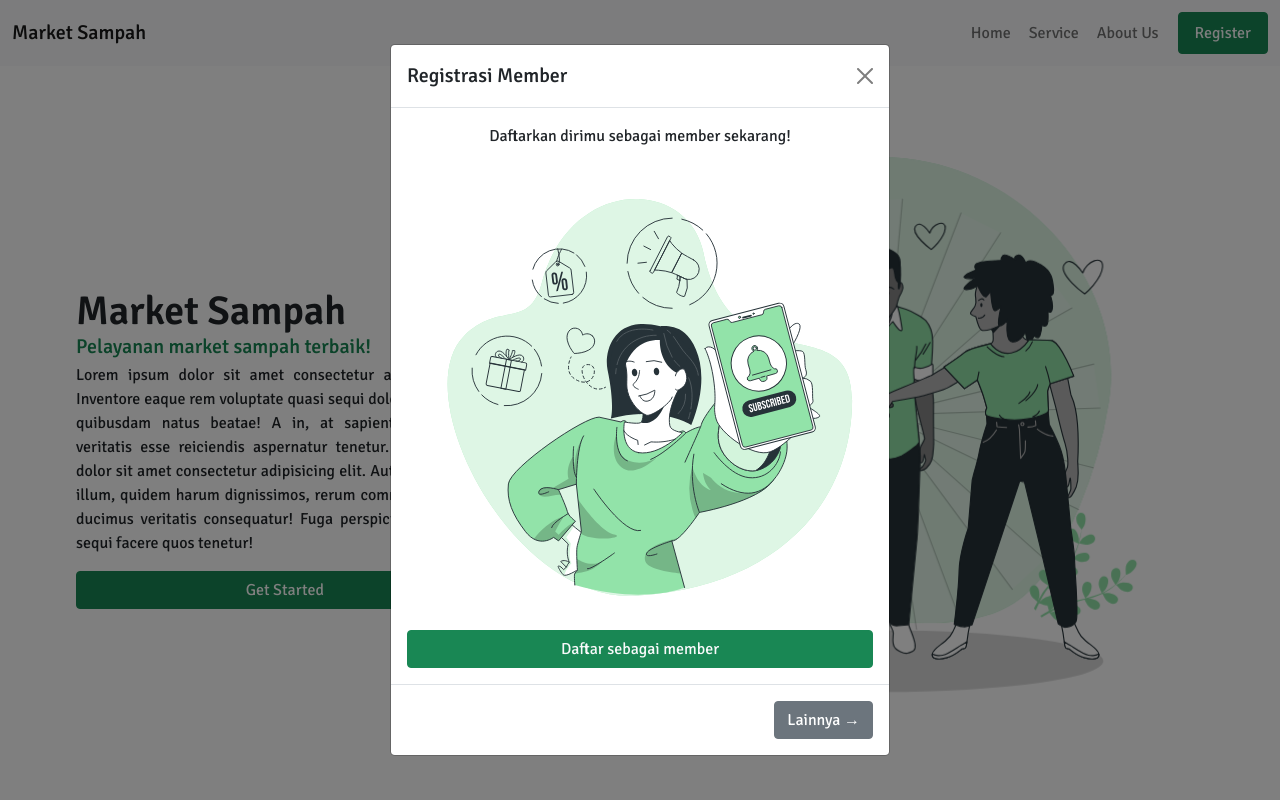
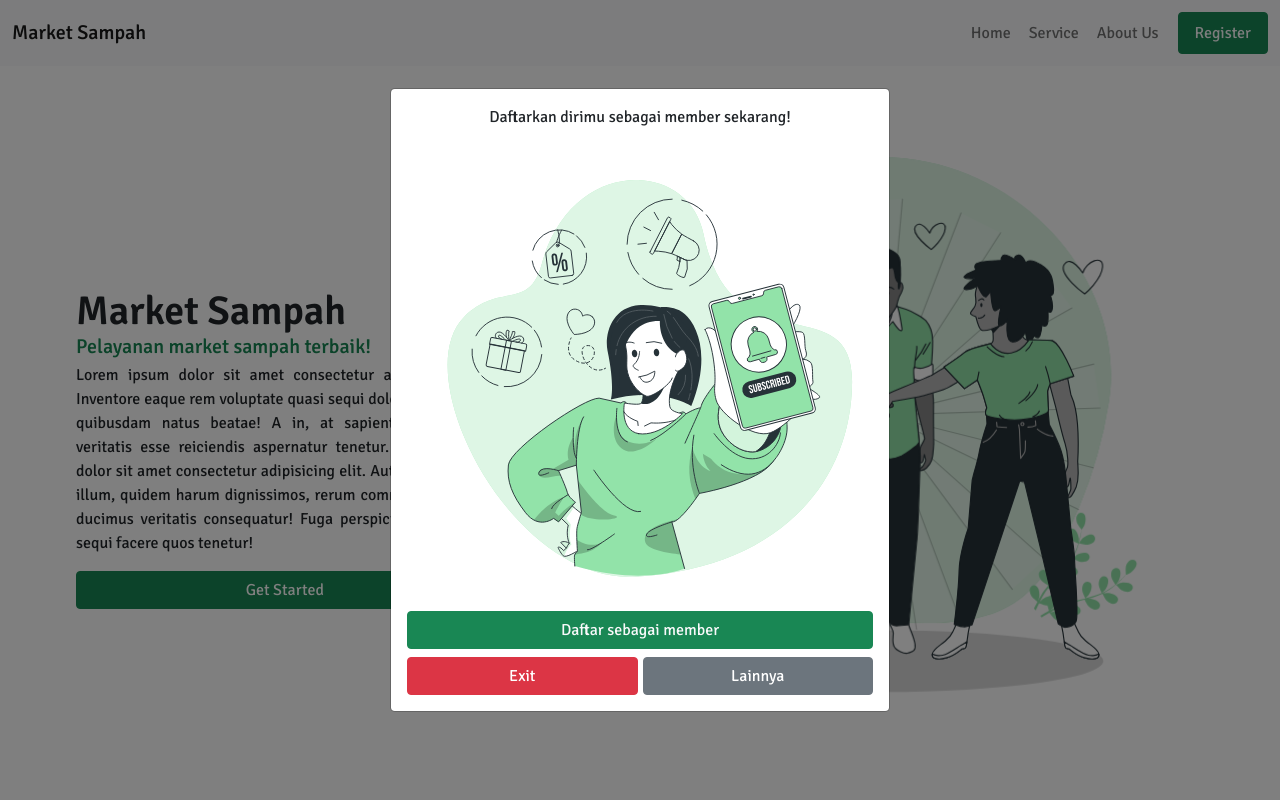
Before and after one commit to ketjehdev/trash-market-app, a PHP site: page / in a window 1280 px wide, after a click on "Register". Run offline with PHP 8.4, Linux system fonts and the light colour scheme.

Commit message:
update modal register

```diff
--- a/css/app.css
+++ b/css/style.css
@@ -5,6 +5,10 @@
     box-sizing: border-box;
     scroll-behavior: smooth;
     font-family: 'Signika', sans-serif;
+}
+
+::-webkit-scrollbar {
+    display: none;
 }
 
 .main {
--- a/index.php
+++ b/index.php
@@ -5,7 +5,7 @@
 	<meta charset="UTF-8">
 	<meta http-equiv="X-UA-Compatible" content="IE=edge">
 	<meta name="viewport" content="width=device-width, initial-scale=1.0">
-	<link rel="stylesheet" href="css/app.css">
+	<link rel="stylesheet" href="css/style.css">
 	<link rel="stylesheet" href="css/splash.css">
 	<link href="https://cdn.jsdelivr.net/npm/bootstrap@5.0.2/dist/css/bootstrap.min.css" rel="stylesheet" integrity="sha384-EVSTQN3/azprG1Anm3QDgpJLIm9Nao0Yz1ztcQTwFspd3yD65VohhpuuCOmLASjC" crossorigin="anonymous">
 	<link rel="stylesheet" href="https://cdnjs.cloudflare.com/ajax/libs/font-awesome/6.0.0/css/all.min.css">
@@ -442,19 +442,16 @@
 	<div class="modal fade" id="register" aria-hidden="true" aria-labelledby="registerLabel" tabindex="-1">
 		<div class="modal-dialog modal-dialog-centered">
 			<div class="modal-content">
-				<div class="modal-header">
-					<h5 class="modal-title" id="registerLabel">Registrasi Member</h5>
-					<button type="button" class="btn-close" data-bs-dismiss="modal" aria-label="Close"></button>
-				</div>
 				<div class="modal-body d-flex flex-column">
 					<p class="text-center">Daftarkan dirimu sebagai member sekarang!</p>
 					<img src="asset/svg/register1.svg" alt="register member" width="100%">
 					<a href="register.php">
-						<button class="btn btn-success text-light" style="width: 100%;">Daftar sebagai member</button>
+						<button class="btn btn-success text-light mb-2" style="width: 100%;">Daftar sebagai member</button>
 					</a>
-				</div>
-				<div class="modal-footer">
-					<button class="btn btn-secondary" data-bs-target="#register2" data-bs-toggle="modal" data-bs-dismiss="modal">Lainnya &RightArrow;</button>
+					<div class="d-flex">
+						<button type="button" class="btn btn-danger" data-bs-dismiss="modal" style="width: 50%; margin-right: 5px;">Exit</button>
+						<button class="btn btn-secondary" style="width: 50%;" data-bs-target="#register2" data-bs-toggle="modal" data-bs-dismiss="modal">Lainnya</button>
+					</div>
 				</div>
 			</div>
 		</div>
@@ -464,19 +461,16 @@
 	<div class="modal fade" id="register2" aria-hidden="true" aria-labelledby="registerLabel2" tabindex="-1">
 		<div class="modal-dialog modal-dialog-centered">
 			<div class="modal-content">
-				<div class="modal-header">
-					<h5 class="modal-title" id="registerLabel2">Registrasi Pengepul</h5>
-					<button type="button" class="btn-close" data-bs-dismiss="modal" aria-label="Close"></button>
-				</div>
 				<div class="modal-body d-flex flex-column">
 					<p class="text-center">Daftarkan dirimu sebagai pengepul sekarang!</p>
 					<img src="asset/svg/register2.svg" alt="register pengepul" width="100%">
 					<a href="register_pengepul.php">
-						<button class="btn btn-primary text-light" style="width: 100%;">Daftar sebagai pengepul</button>
+						<button class="btn btn-primary text-light mb-2" style="width: 100%;">Daftar sebagai pengepul</button>
 					</a>
-				</div>
-				<div class="modal-footer">
-					<button class="btn btn-secondary" data-bs-target="#register" data-bs-toggle="modal" data-bs-dismiss="modal">&LeftArrow; Kembali</button>
+					<div class="d-flex">
+						<button class="btn btn-secondary" style="width: 50%;" data-bs-target="#register" data-bs-toggle="modal" data-bs-dismiss="modal">Kembali</button>
+						<button type="button" class="btn btn-danger" data-bs-dismiss="modal" style="width: 50%; margin-left: 5px;">Exit</button>
+					</div>
 				</div>
 			</div>
 		</div>
```
